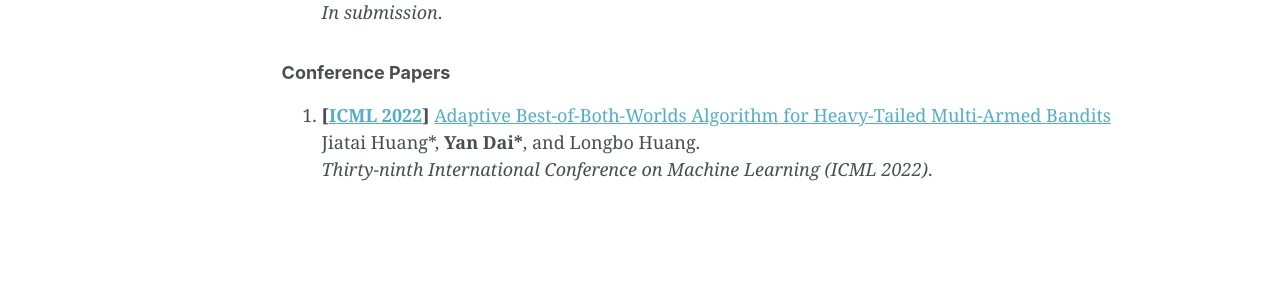
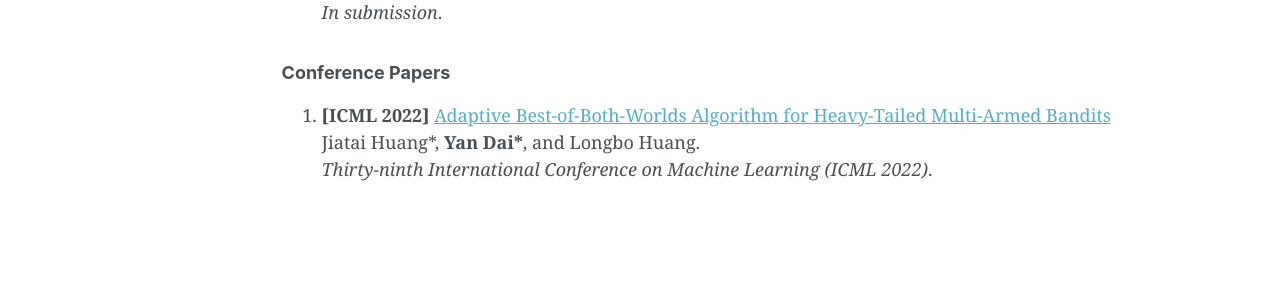
Before and after one commit to yandaichn/yandaichn.github.io, a Jekyll site: the page built from _pages/publications.md, in a window 1280 px wide and 951 px high. Shown: the part 552-851 px from the top of the window. Built offline with Jekyll 4.4.1, drawn with Linux system fonts in a browser that asks for light colours; some web fonts are replaced; part of the change alters nothing that is shown.

Commit message:
Upd pubs

```diff
--- a/_pages/publications.md
+++ b/_pages/publications.md
@@ -24,7 +24,7 @@ Check my [Google Scholar profile](https://scholar.google.com/citations?user=gkG4
 
 ### Conference Papers
 
-1.  **\[[ICML 2022](https://proceedings.mlr.press/v162/huang22c.html)\]** [Adaptive Best-of-Both-Worlds Algorithm for Heavy-Tailed Multi-Armed Bandits](https://arxiv.org/abs/2201.11921)
+1.  **\[ICML 2022\]** [Adaptive Best-of-Both-Worlds Algorithm for Heavy-Tailed Multi-Armed Bandits](https://arxiv.org/abs/2201.11921)
     Jiatai Huang\*, **Yan Dai\***, and Longbo Huang.
     *Thirty-ninth International Conference on Machine Learning (ICML 2022)*.
 {: reversed="reversed"}
```
